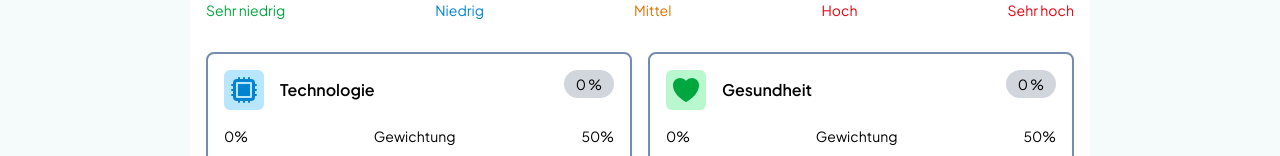
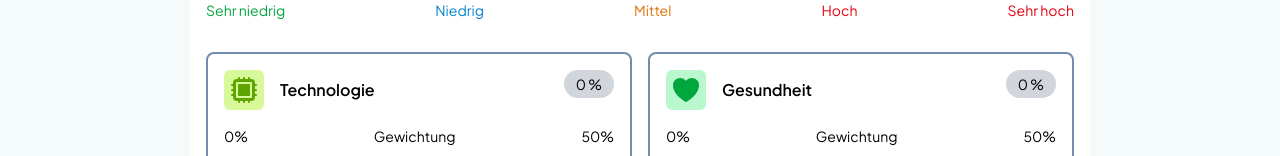
Before and after one commit to KyleKreuter/6ProzentRendite-frontend, a React (Vite) app: page / in a window 1280 px wide. Shown: the part 596-752 px from the top of the page. Built offline with nearby package versions, Linux system fonts and the light colour scheme.

Commit message:
"Add ETFMatcherResultModal and integrate modal state handling in EtfMatcherComponent"

```diff
--- a/src/components/matcher/EtfMatcherComponent.jsx
+++ b/src/components/matcher/EtfMatcherComponent.jsx
@@ -2,10 +2,13 @@ import React, {useState} from 'react';
 import RiskLevelComponent from "@/components/matcher/risk/RiskLevelComponent.jsx";
 import SectorPreferenceComponent from "@/components/matcher/sector/SectorPreferenceComponent.jsx";
 import {CpuChipIcon, CurrencyDollarIcon, HeartIcon, LightBulbIcon} from "@heroicons/react/24/solid/index.js";
+import Modal from "@/modal/Modal.jsx";
+import ETFMatcherResultModal from "@/modal/matcher/ETFMatcherResultModal.jsx";
 
 const EtfMatcherComponent = () => {
     const [riskValue, setRiskValue] = useState("MEDIUM")
     const [sectors, setSectors] = useState([])
+    const [etfMatcherResultModalOpen, setEtfMatcherResultModalOpen] = useState(false)
 
     return (
         <div className={"w-full h-full px-4 py-4 bg-pastel-cyan/10 flex items-center justify-center"}>
@@ -23,11 +26,11 @@ const EtfMatcherComponent = () => {
                     <SectorPreferenceComponent
                         icon={
                             <div
-                                className={"w-10 h-10 bg-sky-200 rounded-md flex items-center justify-center text-sky-600"}>
+                                className={"w-10 h-10 bg-lime-200 rounded-md flex items-center justify-center text-lime-600"}>
                                 <CpuChipIcon className={"size-8"}/>
                             </div>}
                         headline={"Technologie"}
-                        color={{bg: "bg-sky-200", text: "text-sky-600"}}
+                        color={{bg: "bg-lime-200", text: "text-lime-600"}}
                         onWeightChange={(weight) => {
                             setSectors([...sectors, {
                                 "TECHNOLOGY": weight
@@ -77,10 +80,14 @@ const EtfMatcherComponent = () => {
                         }}
                     />
                 </div>
-                <div className={"w-full p-4 flex items-center justify-center border border-pastel-blue rounded-lg hover:cursor-pointer hover:border-pastel-cyan transform transition-all duration-200"}>
-                    <button>Passende ETFs anzeigen</button>
-                </div>
+                <button
+                    className={"w-full p-4 flex items-center justify-center border border-pastel-blue rounded-lg hover:cursor-pointer hover:border-pastel-cyan transform transition-all duration-200"}
+                    onClick={() => setEtfMatcherResultModalOpen(true)}>Passende ETFs anzeigen
+                </button>
             </div>
+            <Modal isOpen={etfMatcherResultModalOpen} onClickOutside={() => setEtfMatcherResultModalOpen(false)}>
+                <ETFMatcherResultModal onExit={() => setEtfMatcherResultModalOpen(false)}/>
+            </Modal>
         </div>
     );
 };
```
